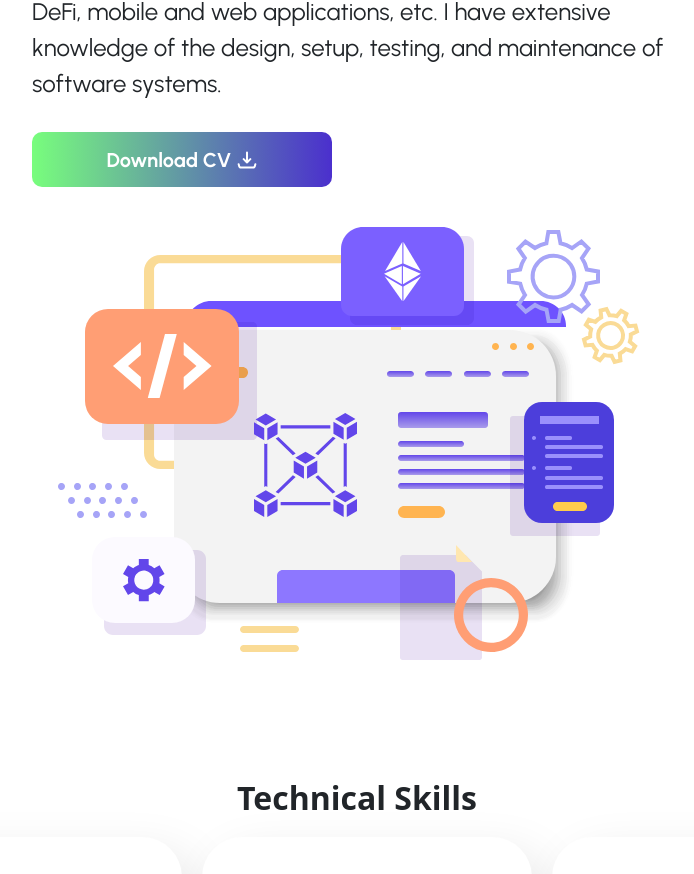
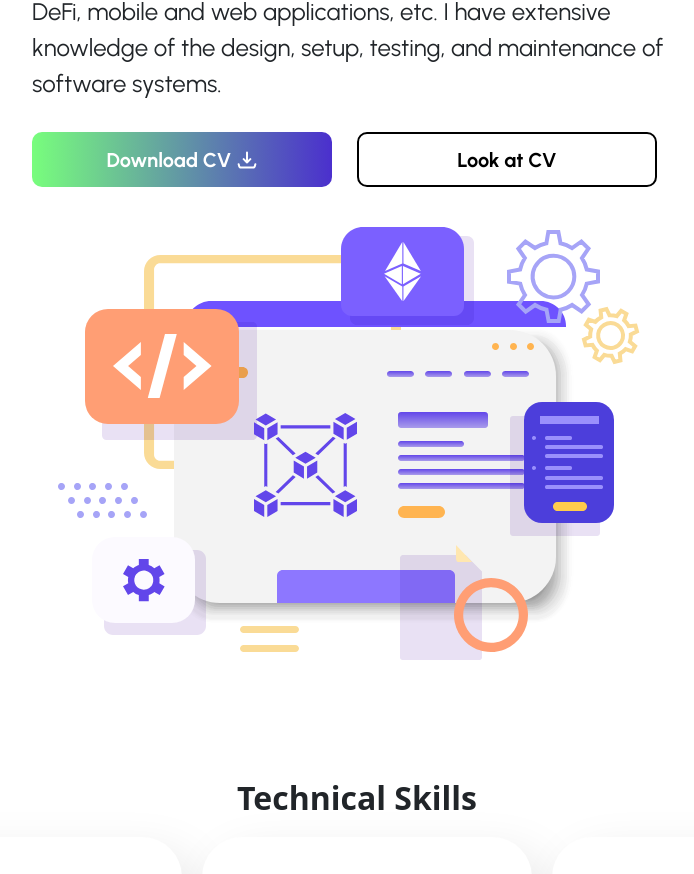
Before and after one commit to narek-xachatryan/narek-xachatryan.github.io, a React (Create React App) app: page / in a window 1280 px wide. Shown: the part 1112-1986 px from the top of the page, without its empty margins (283-977 px from the left). Built offline with nearby package versions, Linux system fonts and the light colour scheme.

Commit message:
added looking cv button

```diff
--- a/src/components/about/About.jsx
+++ b/src/components/about/About.jsx
@@ -1,9 +1,9 @@
-import { env } from '../../env.js';
-import { Button } from '../button/Button.jsx';
+import { env } from "../../env.js";
+import { Button } from "../button/Button.jsx";
 
-import styles from './about.module.scss';
+import styles from "./about.module.scss";
 
-export const About = () =>
+export const About = () => (
   <section className={styles.about} id="about">
     <div className={styles.about_text}>
       <h2>About Me</h2>
@@ -18,26 +18,27 @@ export const About = () =>
           className={styles.aboutButton}
           text="Download CV"
           color="#fff"
-                    background='linear-gradient(269.64deg, #4b30cd 0.26%, #78fd7d 99.66%)'
-                    // borderColor='#6246EA'
-                    href='/files/Narek_resume.pdf'
-                    src={'/icons/download.svg'}
+          background="linear-gradient(269.64deg, #4b30cd 0.26%, #78fd7d 99.66%)"
+          href="/files/Narek_resume.pdf"
+          src={"/icons/download.svg"}
           isDownload={true}
-                    hoverDetails={"cvButton"} />
-                {/* <Button
+          hoverDetails={"cvButton"}
+        />
+        <Button
           className={styles.aboutButton}
-                    text="Download Portfolio"
-                    color="#6246EA"
-                    background='#fff'
-                    borderColor='#6246EA'
-                    href={'/files/Hovhannes-Shitikyan-Portfolio.pdf'}
-                    src={'/icons/download-purple.svg'}
-                    isDownload={true}
+          text="Look at CV"
+          color="#000"
+          background="#fff"
+          borderColor="#000"
+          href="https://ik.imagekit.io/d7ildaprs/Narek_resume.pdf"
+          target="_blank"
           hoverEffect={"purple"}
-                    hoverDetails={"portfolioButton"} /> */}
+          hoverDetails={"portfolioButton"}
+        />
       </div>
     </div>
     <div className={styles.about_image}>
       <img src="images/about.svg" alt="" />
     </div>
   </section>
+);
```
Also changed, not shown: public/meta_image1.png (deleted). Lines whose indentation alone changed are shown as unchanged.
